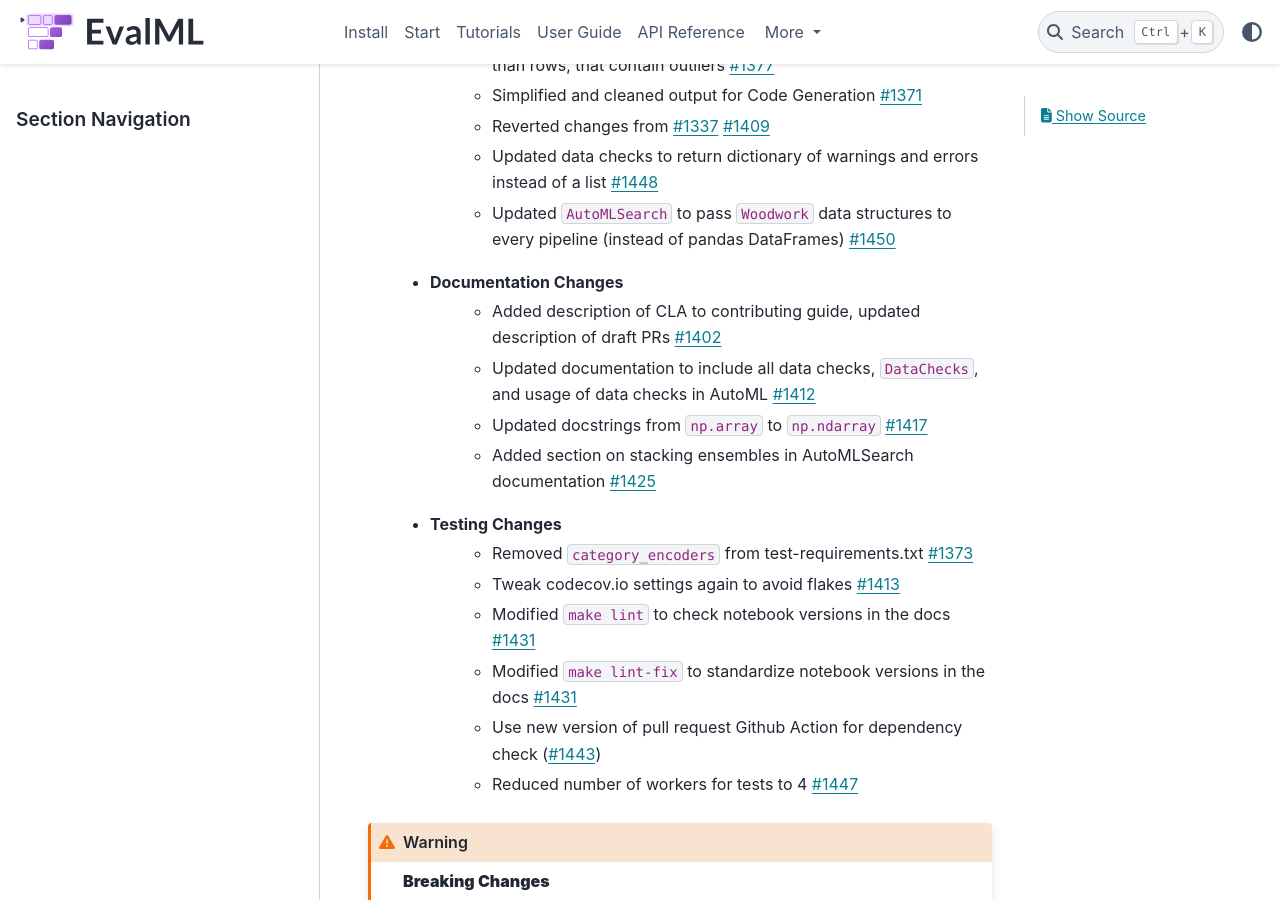
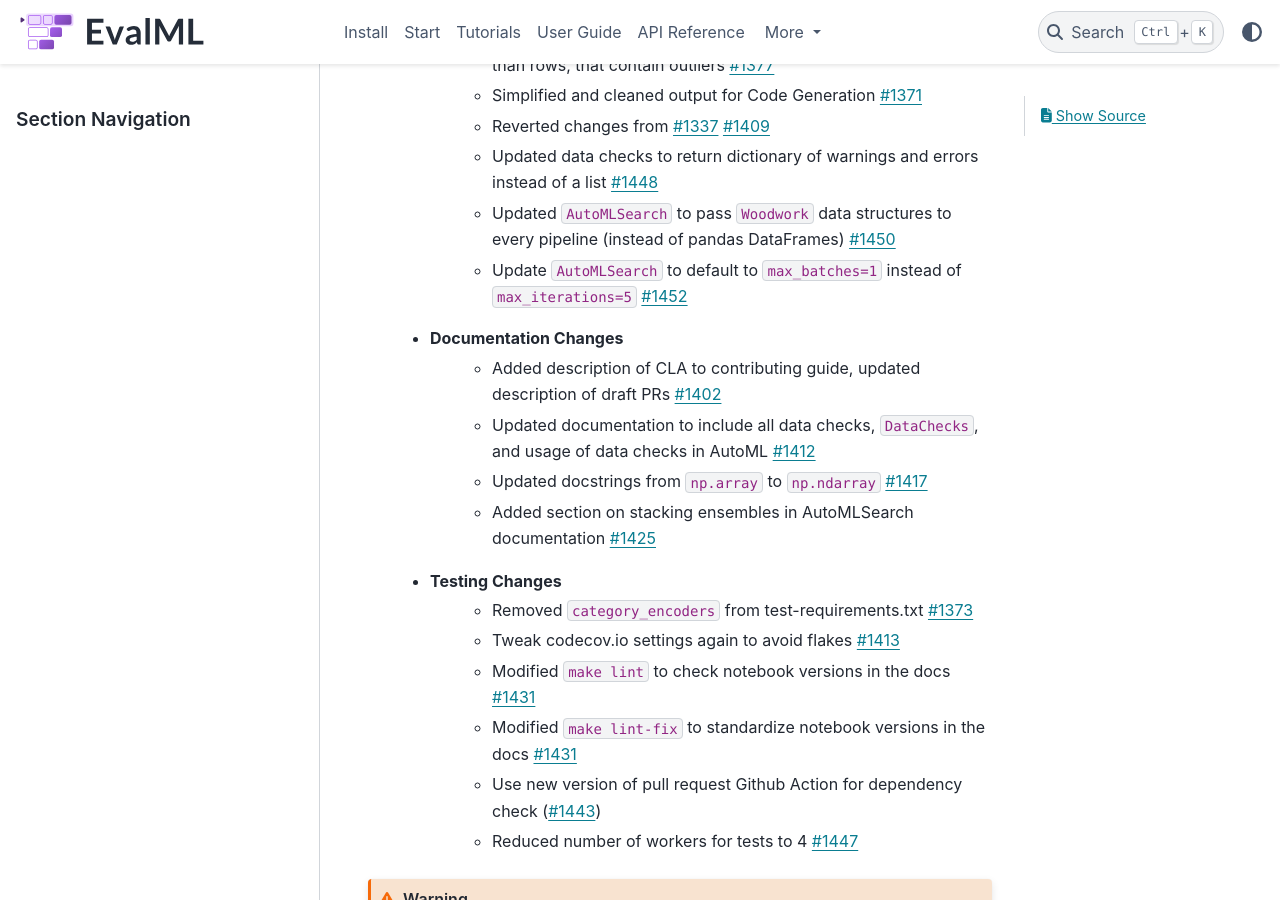
Before and after one commit to alteryx/evalml, a Sphinx documentation site: the page built from docs/source/release_notes.rst, in a window 1280 px wide and 900 px high, scrolled down 1386 px. Built offline with Sphinx 7.4.7 and the PyData theme 0.15.4, drawn with Linux system fonts in a browser that asks for light colours; comment, search, counter and statistics services are not loaded.

Commit message:
Changelog

```diff
--- a/docs/source/release_notes.rst
+++ b/docs/source/release_notes.rst
@@ -31,6 +31,7 @@ Release Notes
         * Reverted changes from :pr:`1337` :pr:`1409`
         * Updated data checks to return dictionary of warnings and errors instead of a list :pr:`1448`
         * Updated ``AutoMLSearch`` to pass ``Woodwork`` data structures to every pipeline (instead of pandas DataFrames) :pr:`1450`
+        * Update ``AutoMLSearch`` to default to ``max_batches=1`` instead of ``max_iterations=5`` :pr:`1452`
     * Documentation Changes
         * Added description of CLA to contributing guide, updated description of draft PRs :pr:`1402`
         * Updated documentation to include all data checks, ``DataChecks``, and usage of data checks in AutoML :pr:`1412`
```
